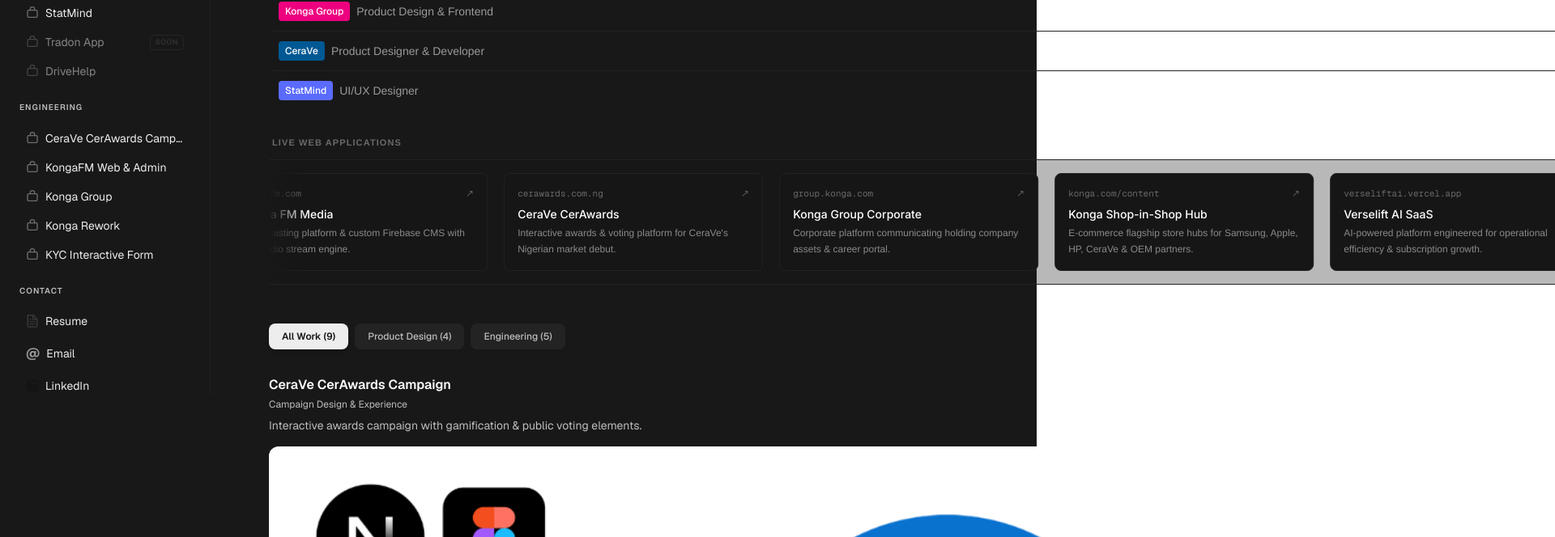
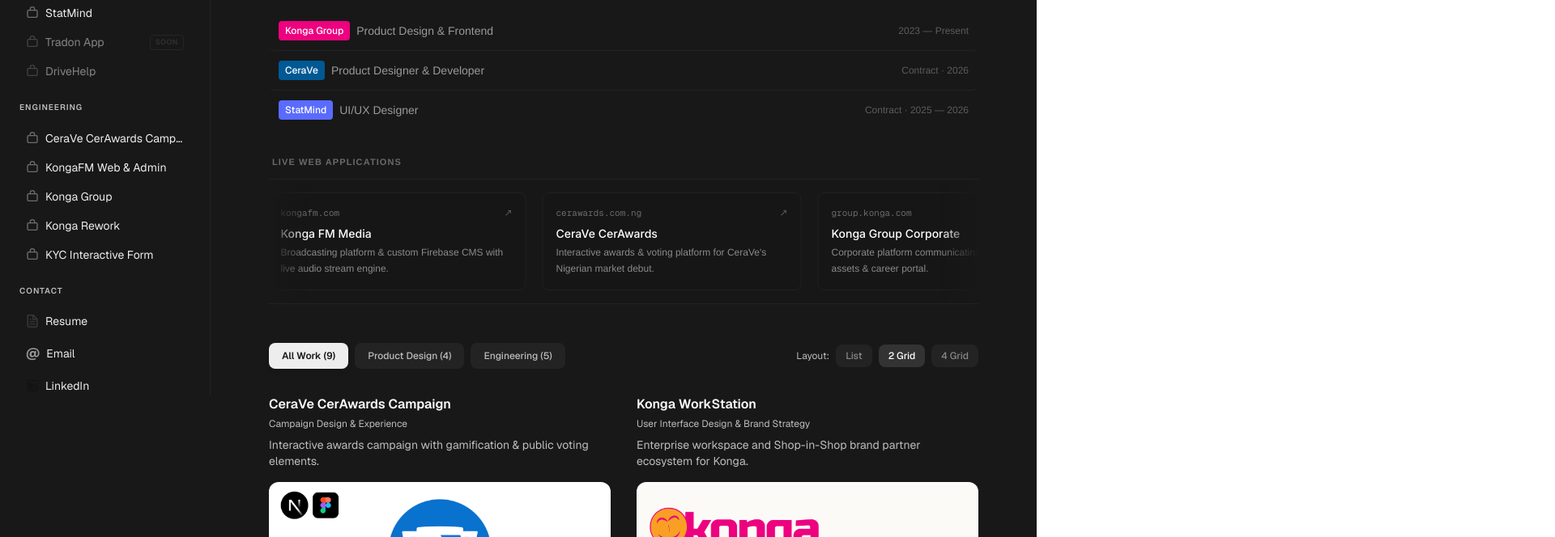
Before and after one commit to Dakolo14/ajose-portfolio, a Next.js app: page / in a window 1280 px wide. Shown: the part 312-976 px from the top of the page at 81% size, 1920 px wide, since content can reach past the window. Built offline with nearby package versions, Linux system fonts and the light colour scheme.

Commit message:
fix: enforce strict overflow-x bounds on page containers and marquee section to prevent horizontal page scrolling leaks

```diff
--- a/src/app/globals.css
+++ b/src/app/globals.css
@@ -111,7 +111,10 @@
   }
 }
 
+html,
 body {
+  max-width: 100vw;
+  overflow-x: hidden;
   background: var(--background);
   color: var(--foreground);
   font-family: "Helvetica Neue", Helvetica, Arial, sans-serif;
--- a/src/app/page.tsx
+++ b/src/app/page.tsx
@@ -77,7 +77,7 @@
     <div className="flex min-h-screen bg-[#181818] text-[#ededed] font-sans">
       <Sidebar />
       {/* Main Content */}
-      <div className="flex-1 flex flex-col min-h-screen ml-0 md:ml-[260px]">
+      <div className="flex-1 flex flex-col min-h-screen ml-0 md:ml-[260px] min-w-0 max-w-full overflow-x-hidden">
         <Header />
         {/* Blue update bar */}
         {showUpdate && (
@@ -96,7 +96,7 @@
           </div>
         )}
         {/* Content */}
-        <main className="flex-1 px-4 sm:px-8 md:px-12 lg:px-18 py-12">
+        <main className="flex-1 px-4 sm:px-8 md:px-12 lg:px-18 py-12 min-w-0 max-w-full overflow-x-hidden">
           <div className="flex flex-start gap-4 mb-6 animate-fadeIn">
             <div className="hidden md:!block md:w-16 md:h-16 bg-gradient-to-br from-[#2a2a2a] to-[#1a1a1a] overflow-hidden rounded-lg shadow-md transition-all duration-300 hover:shadow-lg hover:from-[#333] hover:to-[#1f1f1f] hover:scale-105 group cursor-pointer relative">
               <Image
@@ -142,14 +142,14 @@
             </div>
           </section>
           {/* Minimalist Web Applications Marquee Section */}
-          <section className="mb-12 animate-slideInUp" style={{ animationDelay: '0.15s' }}>
+          <section className="mb-12 animate-slideInUp w-full max-w-full overflow-hidden" style={{ animationDelay: '0.15s' }}>
             <div className="mb-3 px-1">
               <p className="font-helvetica text-[11px] font-semibold uppercase tracking-widest text-[#6a6a6a]">
                 Live Web Applications
               </p>
             </div>
 
-            <div className="relative w-full overflow-hidden border-y border-[#222] bg-[#141414]/30 py-4">
+            <div className="relative w-full max-w-full overflow-hidden border-y border-[#222] bg-[#141414]/30 py-4">
               {/* Subtle Fade Overlays */}
               <div className="pointer-events-none absolute left-0 top-0 z-10 h-full w-12 bg-gradient-to-r from-[#181818] to-transparent" />
               <div className="pointer-events-none absolute right-0 top-0 z-10 h-full w-12 bg-gradient-to-l from-[#181818] to-transparent" />
```
